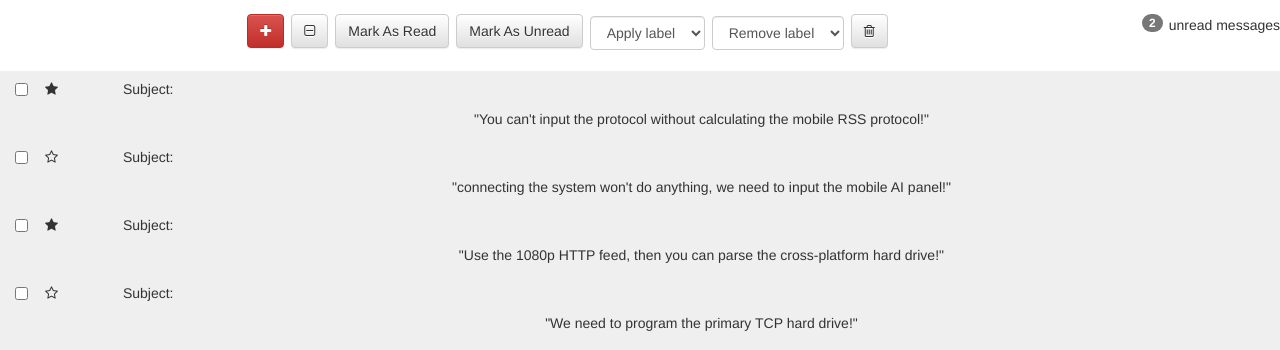
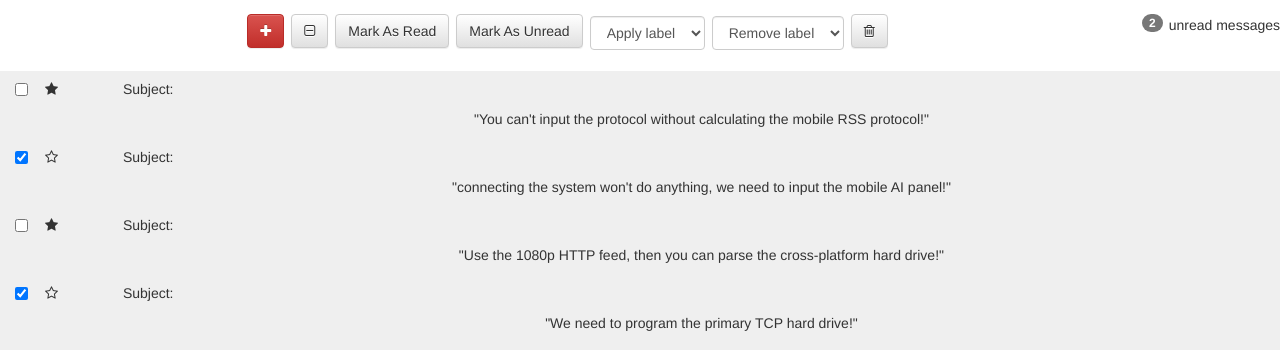
Before and after one commit to andersontyler65/react-inbox, a React (Create React App) app: page / in a window 1280 px wide. Shown: the top 350 px of the page. Built offline with nearby package versions, Linux system fonts and the light colour scheme.

Commit message:
end of Friday

```diff
--- a/src/App.js
+++ b/src/App.js
@@ -91,8 +91,18 @@ class App extends Component {
     this.toggleProperty(message, 'selected')
   }
 
-  toggleStar(message) {
+  toggleStar = (message) => {
     this.toggleProperty(message, 'starred')
+  }
+
+  markAsRead() {
+    this.setState((prevState) => {
+      return {
+        messages: prevState.messages.map(message => (
+          message.selected ? { ...message, read: true } : message
+        ))
+      }
+    })
   }
 
   render() {
@@ -105,6 +115,7 @@ class App extends Component {
           toggleProperty={this.toggleProperty}
           toggleSelect={this.toggleSelect}
           toggleStar={this.toggleStar}
+          markAsRead={this.markAsRead}
         />
         {/* <Message /> */}
       </div>
--- a/src/components/Message.js
+++ b/src/components/Message.js
@@ -2,27 +2,11 @@ import React from 'react';
 import Messages from '../components/Messages';
 
 class Message extends React.Component {
-  // state = {}
   constructor(props) {
     super(props)
-    // console.log(props)
-    // this.state = { message: props
-  // };
+
 }
 
-// toggleStar(message) {
-//   this.toggleProperty(message, 'starred')
-// }
-
-markAsRead() {
-  this.setState((prevState) => {
-    return {
-      messages: prevState.messages.map(message => (
-        message.selected ? { ...message, read: true } : message
-      ))
-    }
-  })
-}
 
   send = () => {
       this.setState((props) => ({
@@ -43,7 +27,7 @@ markAsRead() {
       <div className="col-xs-1">
         <div className="row">
           <div className="col-xs-2">
-            <input type="checkbox"
+            <input type="checkbox" checked={this.props.message.selected}
               onClick={()=>this.props.toggleSelect(this.props.message)}/>
           </div>
           <div className="star-container col-xs-2">
--- a/src/components/Messages.js
+++ b/src/components/Messages.js
@@ -2,12 +2,6 @@ import React from 'react';
 import Message from '../components/Message'
 
 class Messages extends React.Component {
-
-// const Messages = ({
-//   messages,
-//   toggleSelect,
-//   toggleStar,
-// }) => {
   constructor(props) {
     super(props)
     // console.log(props);
```
